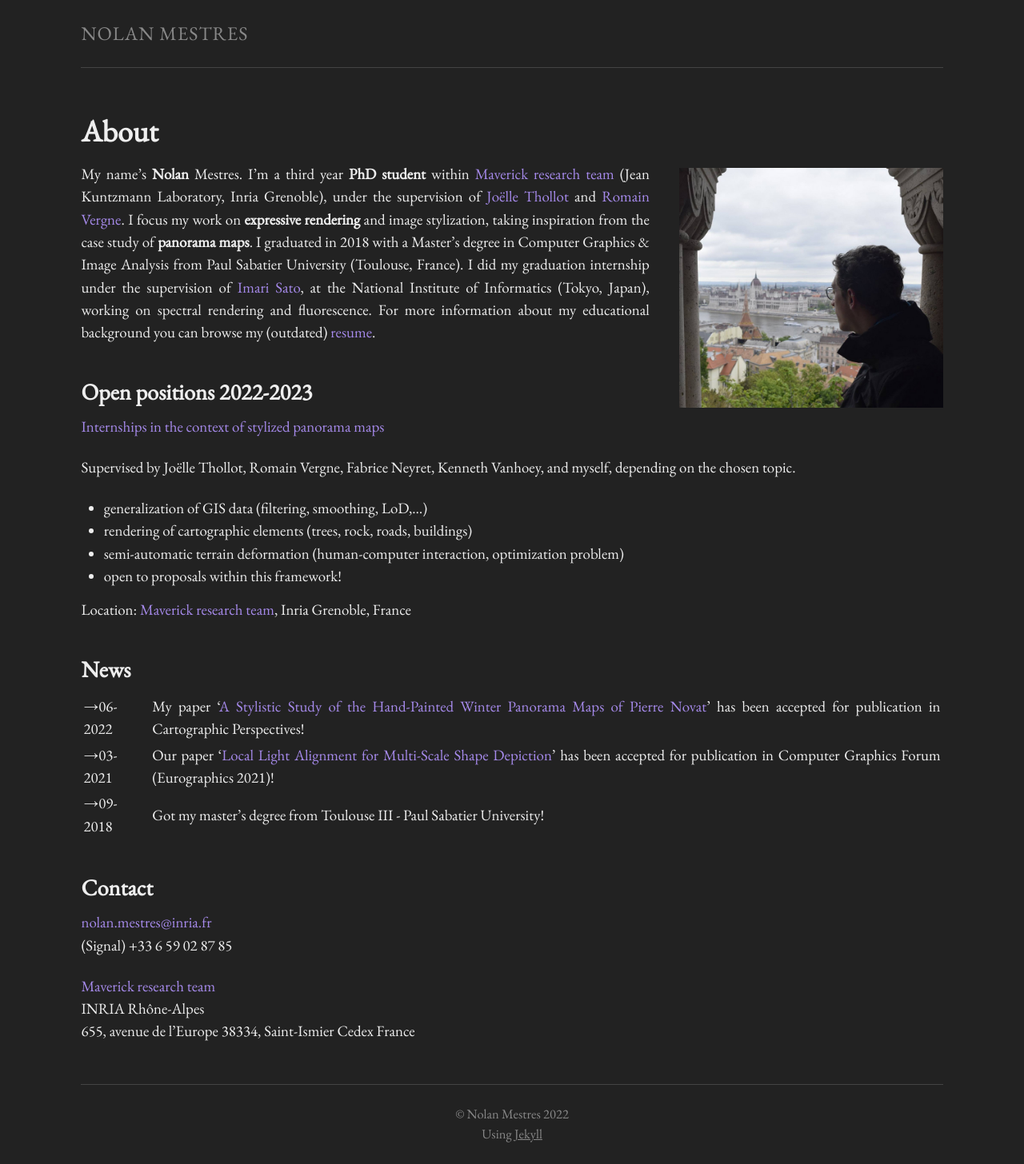
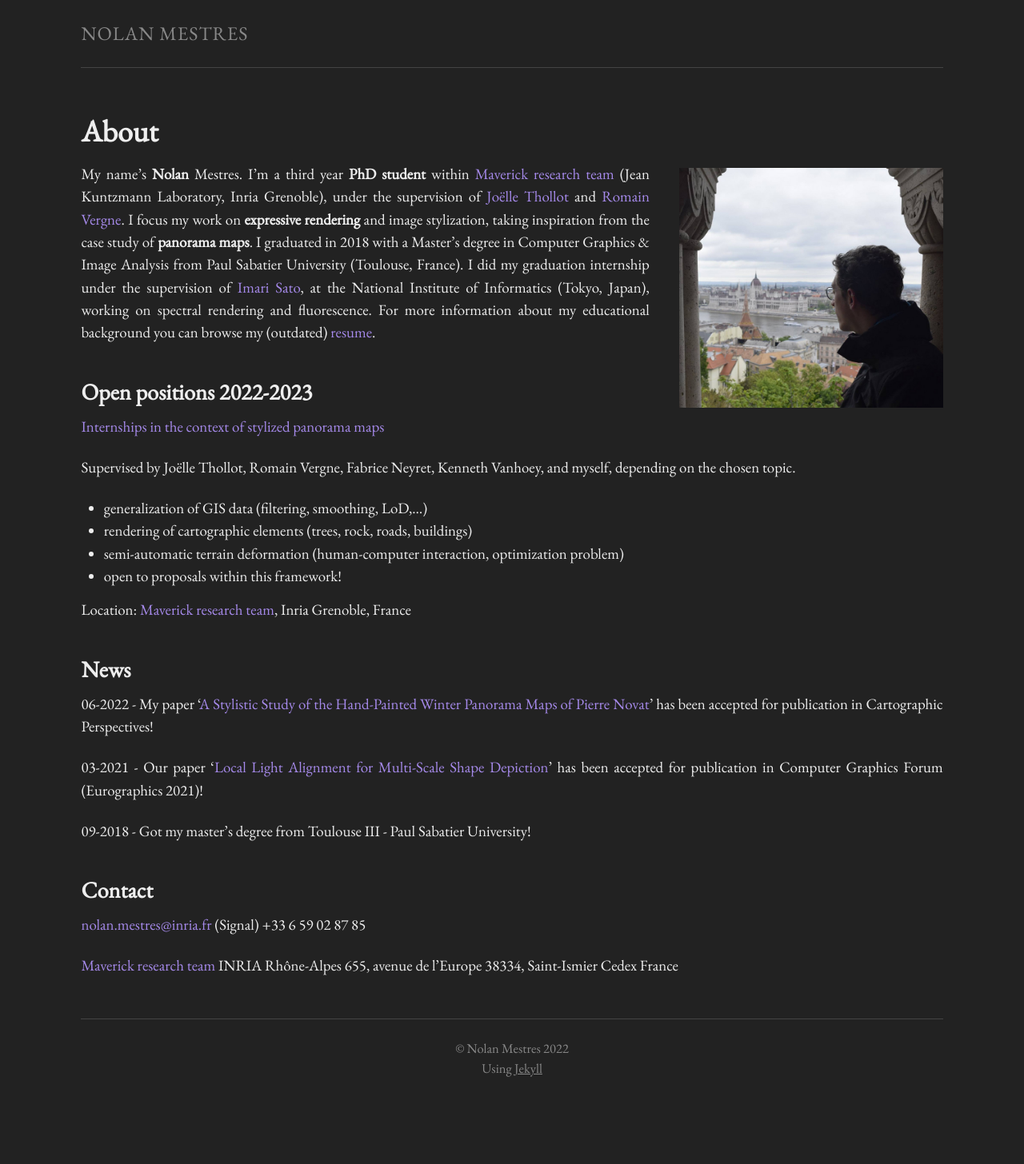
Before and after one commit to Nalonoid/nalonoid.github.io, a Jekyll site: the page built from index.md, in a window 1280 px wide. Shown: the whole page at 80% size. Built offline with Jekyll 4.4.1, drawn with Linux system fonts in a browser that asks for light colours; after the commit the page ends 1374 px from its top, so only the background shows below that.

Commit message:
change news style; css iframe style for 16:9 videos; aspect ratio images for publications and thumbnails;

```diff
--- a/_includes/publication.html
+++ b/_includes/publication.html
@@ -1,6 +1,6 @@
 <table width="100%">
 <tr>
-  <td><img src="{{ site.baseurl }}/{{ paper.thumbnail }}" width="{{ imgwidth }}" height="{{ imgwidth }}" style="margin-bottom:10px;margin-right:10px;border:0.7px solid black;"/></td>
+  <td><img src="{{ site.baseurl }}/{{ paper.thumbnail }}" width="{{ imgwidth }}" style="margin-bottom:10px;margin-right:10px;border:0.7px solid black;"/></td>
   <td width="90%" style="vertical-align:top;"><a class="paper-title" href="{{ paper.url | prepend: site.baseurl }}">{{ paper.title }}</a> <br/>
       <div class="paper-authors">{{ paper.authors }}<br/></div>
       <div class="paper-journal">{{ paper.where }}, {{ d }} {% if paper.award %} <span class="paper-award"> &#8680; {{ paper.award }} </span>{% endif %}<br/></div>
--- a/_layouts/paper.html
+++ b/_layouts/paper.html
@@ -83,7 +83,7 @@
     </div>
 
     {% if page.image %}
-    <img class="aligncenter" src="{{ site.baseurl }}/{{ page.image }}"  height="400px" /><br/>
+    <img class="aligncenter" src="{{ site.baseurl }}/{{ page.image }}"  height="{{ imgheight  }}" /><br/>
     {% endif %}
 
     {% if page.abstract %}
--- a/_sass/_base.scss
+++ b/_sass/_base.scss
@@ -43,6 +43,12 @@
     max-width: 100%;
     margin: auto auto;
     vertical-align: middle;
+}
+
+iframe {
+    aspect-ratio: 16 / 9;
+    height: 100%;
+    width: 100%;
 }
 
 // Figures
--- a/index.md
+++ b/index.md
@@ -24,9 +24,11 @@
 
 ## News
 
-→06-2022 || My paper '[A Stylistic Study of the Hand-Painted Winter Panorama Maps of Pierre Novat]' has been accepted for publication in Cartographic Perspectives!
-→03-2021 || Our paper '[Local Light Alignment for Multi-Scale Shape Depiction]' has been accepted for publication in Computer Graphics Forum (Eurographics 2021)!
-→09-2018 || Got my master's degree from Toulouse III - Paul Sabatier University!
+06-2022 - My paper '[A Stylistic Study of the Hand-Painted Winter Panorama Maps of Pierre Novat]' has been accepted for publication in Cartographic Perspectives!
+
+03-2021 - Our paper '[Local Light Alignment for Multi-Scale Shape Depiction]' has been accepted for publication in Computer Graphics Forum (Eurographics 2021)!
+
+09-2018 - Got my master's degree from Toulouse III - Paul Sabatier University!
 
 ## Contact
 
```
